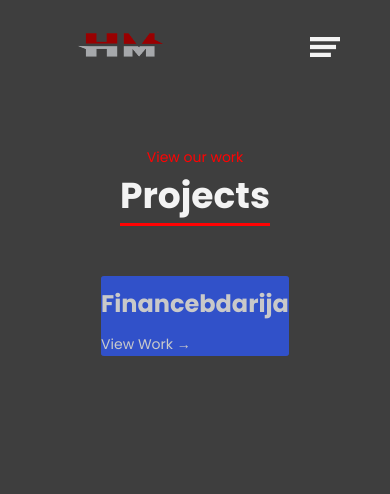
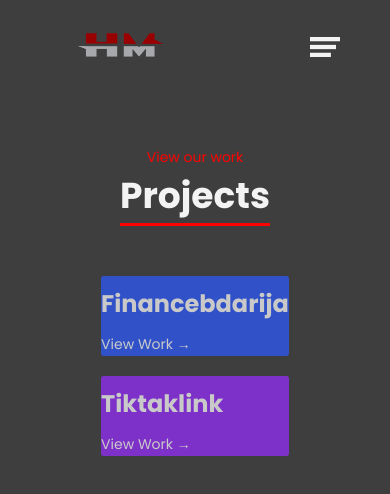
Before and after one commit to hmweb77/portfolio, a React (Create React App) app: page /projects in a window 390 px wide. Shown: the top 494 px of the page. Built offline with nearby package versions, Linux system fonts and the light colour scheme.

Commit message:
missing icons responsive

```diff
--- a/src/components/Project.js
+++ b/src/components/Project.js
@@ -70,9 +70,11 @@ const Project = ({ tags, title,color,deployed, id, description }) => {
         <img src={closeModal} className="closeMenu closeModal" onClick={handleCloseModal} alt="Close"></img>
         <h3 className="modalTitle">{title}</h3>
         <p className="projectDescription">{description}</p>
-        <button className="btn" onClick={() => (window.location.href = deployed)}>
+        <a href={deployed} target="_blank" rel="noopener noreferrer" className="centered-link">
+        <button className="btn">
           Live Link
         </button>
+        </a>
       </Modal>
     </motion.div>
   );
--- a/src/index.css
+++ b/src/index.css
@@ -9,7 +9,7 @@
   --grey: #ff0303;;
   --spacing: 50px;
   --sm-spacing: 30px;
-  --speed: 15s; /* Change the speed value here */;
+  --speed: 60s; /* Change the speed value here */;
 }
 
 /* --- ANIMATIONS --- */
@@ -36,7 +36,7 @@
 html,
 body,
 #root {
-  height: 100%;
+  height: auto;
   background-color: var(--bg-color);
 }
 
@@ -155,6 +155,12 @@ header {
 .links .closed {
   background-color: transparent;
 }
+.centered-link {
+  display: flex;
+  justify-content: center;
+  align-items: center;
+  text-decoration: none;
+}
 
 /* --- MEDIA QUERIES --- */
 @media (min-width: 750px) {
--- a/src/pages/Skills.jsx
+++ b/src/pages/Skills.jsx
@@ -4,59 +4,34 @@ import Icon from "../components/Icon";
 import { icons } from "../constants/Icons.js";
 import { motion } from 'framer-motion';
 
-
+ //temporary solution for the animation of icons still need to be adjusted
 
 function Skills() {
-  const swipeAnimation = {
-    "0%": {
-      transform: "translate(100%)",
-    },
-    "100%": {
-      transform: "translate(-100%)",
-    },
-  };
+
   return (
     <Box
       sx={{
-        display: "flex",
-        flexDirection: "row",
+         display: "flex",
+         flexDirection: "row",
         alignItems: "center",
         animation: "swipe var(--speed) linear infinite ",
         "@keyframes swipe": {
           "0%": {
-            transform: "translate(100%)",
+            transform: "translate(50%)",
           },
           "100%": {
             transform: "translate(-100%)",
           },
         },
-        gap: "20px" /* Adjust the space between icons as needed */,
+       gap: "20px" /* Adjust the space between icons as needed */,
+
       }}
     >
-      {icons.map((icon) => {
-        return <Icon key={icon.id} name={icon.name} src={icon.src} />;
-      })}
+        {icons.map((icon) => (
+          <Icon key={icon.id} name={icon.name} src={icon.src} />
+        ))}
     </Box>
   );
 }
 
 export default Skills;
-
-  //   <motion.div
-  //   style={{
-  //     display: 'flex',
-  //     flexDirection: 'row',
-  //     alignItems: 'center',
-  //   }}
-  // >
-  //   {icons.map((icon) => (
-  //     <motion.div
-  //       key={icon.id}
-  //       style={{ marginRight: '10px' }}
-  //       animate={{ x: ['-100%', '100%'] }}
-  //       transition={{ duration: 2, ease: 'linear', repeat: Infinity }}
-  //     >
-  //       <Icon name={icon.name} src={icon.src} />
-  //     </motion.div>
-  //   ))}
-  // </motion.div>
--- a/src/pages/project/ProjectsData.json
+++ b/src/pages/project/ProjectsData.json
@@ -5,7 +5,6 @@
     "image": "src",
     "tags": [
       "Firebase",
-      "JavaScript",
       "React",
       "ExpressJS",
       "NodeJS",
@@ -15,6 +14,20 @@
     "deployed": "https://financebdarija.co",
     "bgcolor": "#3e67ff",
     "id": "0"
+  },
+  {
+    "title": "Tiktaklink",
+    "description": "This landing page made for a non profit organization",
+    "image": "src",
+    "tags": [
+      "HTML",
+      "CSS",
+      "Javascript"
+    ],
+
+    "deployed": "https://tiktalink.netlify.app/",
+    "bgcolor": "#9f3eff",
+    "id": "1"
   }
 
 
```
